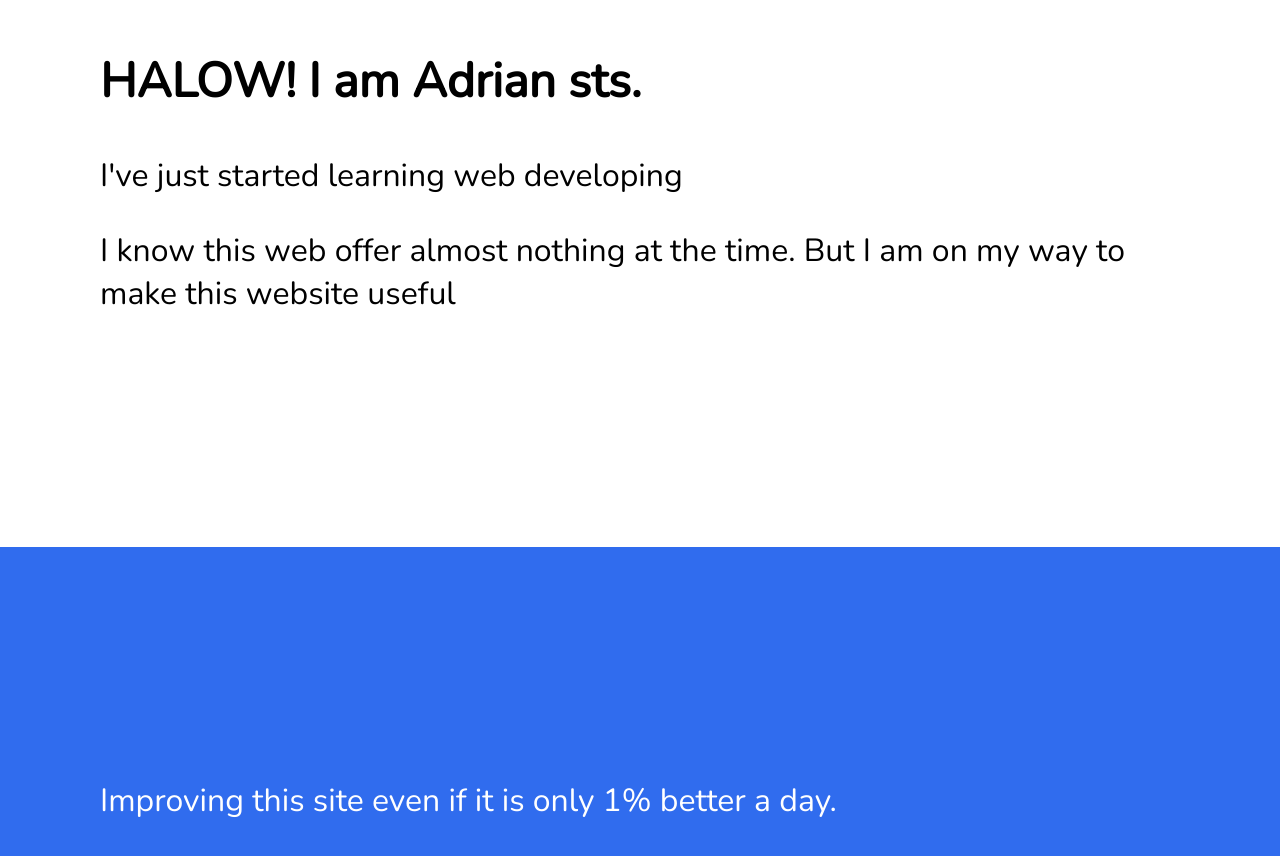
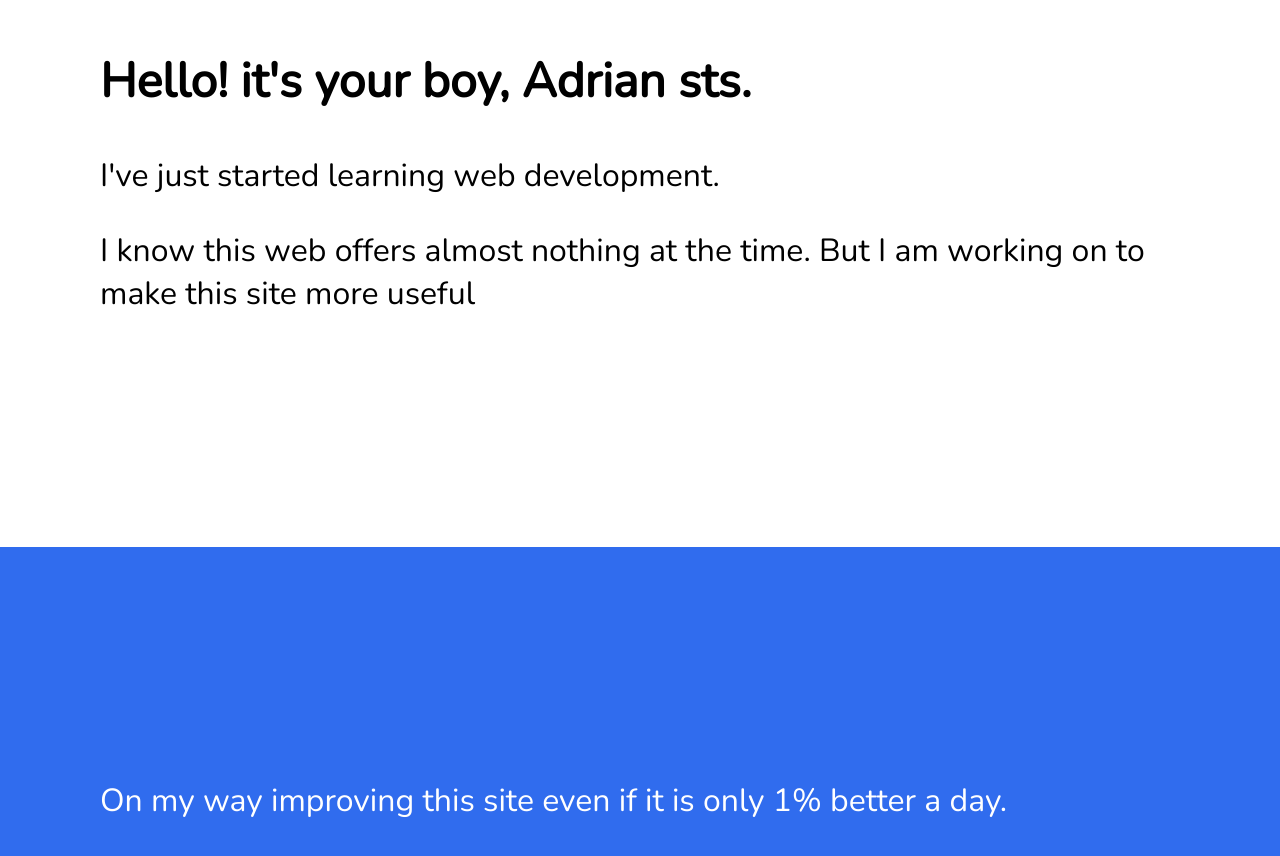
Before and after one commit to adrianstanislaus/adrianstanislaus.github.io, a website with bundled scripts: page index.html in a window 1280 px wide. Shown: the part 192-1048 px from the top of the page. Built offline with nearby package versions, Linux system fonts and the light colour scheme.

Commit message:
update hello

```diff
--- a/index.html
+++ b/index.html
@@ -9,12 +9,12 @@
     </head>
     <body id="my-scrollbar">
          <section>
-            <h1>HALOW! I am Adrian sts.</h1>
-            <p>I've just started learning web developing</p>
-            <p>I know this web offer almost nothing at the time. But I am on my way to make this website useful</p>
+            <h1>Hello! it's your boy, Adrian sts.</h1>
+            <p>I've just started learning web development.</p>
+            <p>I know this web offers almost nothing at the time. But I am working on to make this site more useful</p>
          </section>
          <section>
-            <p>Improving this site even if it is only 1% better a day.</p>
+            <p>On my way improving this site even if it is only 1% better a day.</p>
          </section>
         <script src="index.js"></script>
     </body>
```
Also changed, not shown: dist/index.html, 1 other file.
